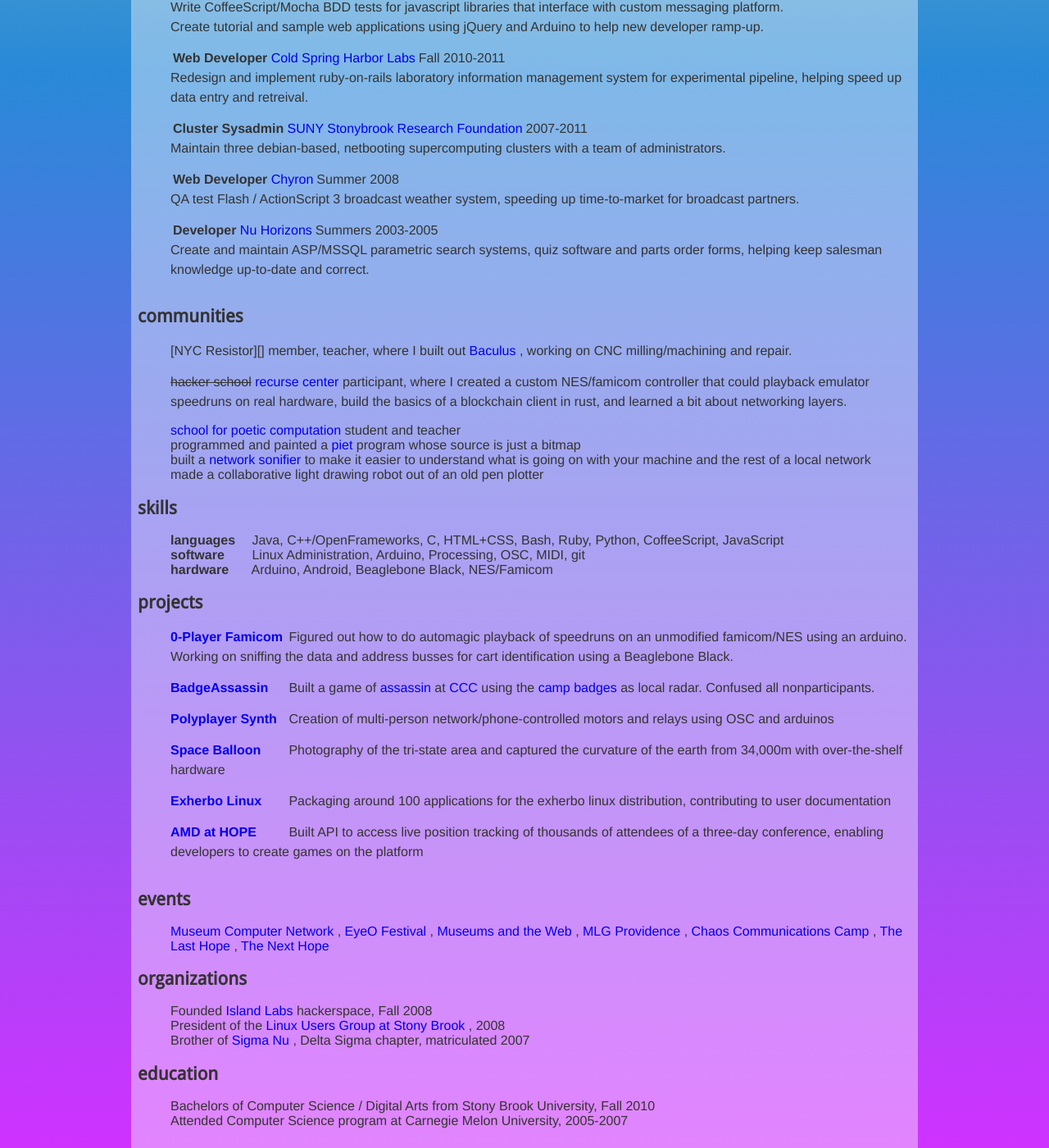
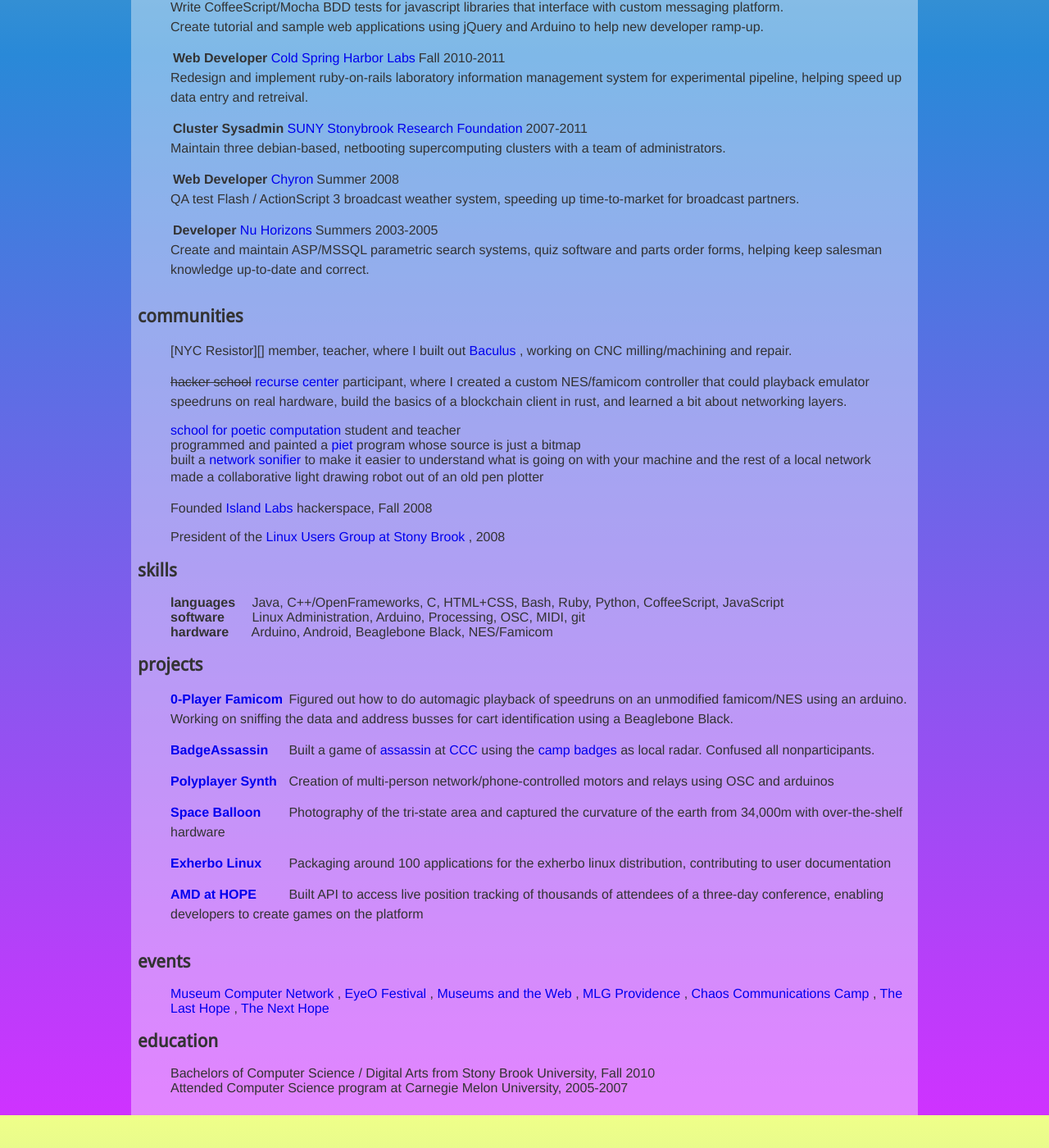
Before and after one commit to jedahan/jedahan.github.com, a Jekyll site: the page built from resume/index.md, in a window 1280 px wide and 1400 px high, scrolled down 1228 px. Shown: the whole window at 82% size. Built offline with Jekyll 4.4.1, drawn with Linux system fonts in a browser that asks for light colours; our own code applies the rules of GitHub Pages for plain Markdown files; after the commit the page ends 2588 px from its top, so only the background shows below that.

Commit message:
merged organizations

```diff
--- a/resume/index.md
+++ b/resume/index.md
@@ -120,16 +122,8 @@
 
  * [ Museum Computer Network ][], [ EyeO Festival ][], [ Museums and the Web ][], [ MLG Providence ][], [ Chaos Communications Camp ][], [ The Last Hope ][], [ The Next Hope ][]
 
-organizations
--------------
-
- * Founded [ Island Labs ][] hackerspace, Fall 2008
- * President of the [ Linux Users Group at Stony Brook ][], 2008
- * Brother of [ Sigma Nu ][], Delta Sigma chapter, matriculated 2007
-
 education
 ---------
-
  * Bachelors of Computer Science / Digital Arts from Stony Brook University, Fall 2010
  * Attended Computer Science program at Carnegie Melon University, 2005-2007
 
@@ -185,7 +179,5 @@
 [ Baculus ]: https://baculus.co
 [ NYC Resistor ]: https://nycresistor.org
 
-[ Sigma Nu ]: http://www.sigmanu.org
-
 [ jonathan.is ]: http://jonathan.is
 [ github.com/jedahan ]: https://github.com/jedahan
```
Also changed, not shown: other parts of resume/index.md (+2 -0 lines).
